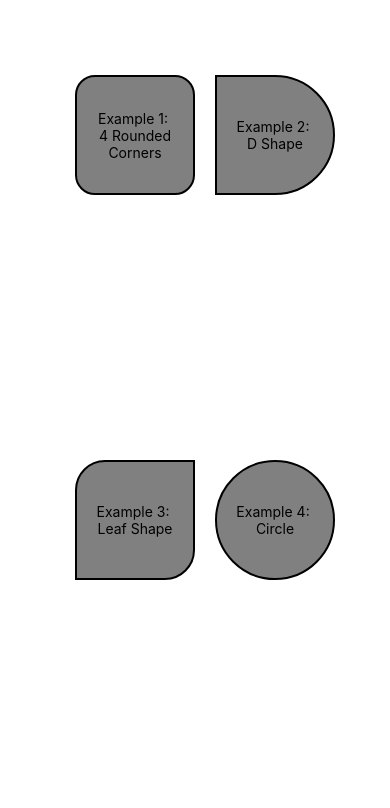
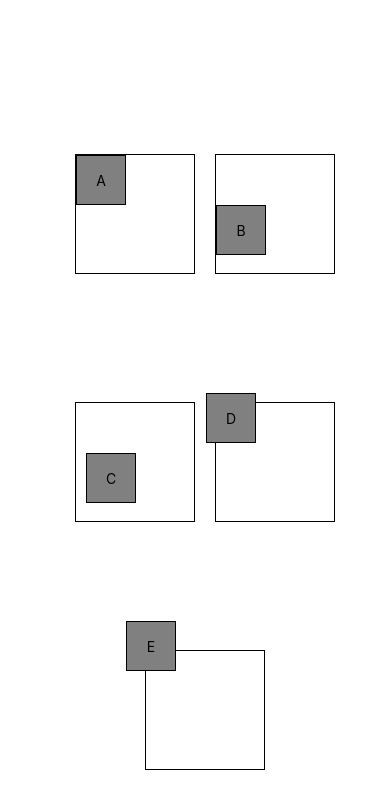
Before and after one commit to KalaiselvanSivakumar/Tutorial-Book-RN-Styling, a React Native app: screen / in a window 390 px wide. Shown: the top 808 px of the page. Built offline with nearby package versions, Linux system fonts and the light colour scheme.

Commit message:
RN - Styling: Margin properties and combinations

```diff
--- a/App.js
+++ b/App.js
@@ -7,7 +7,8 @@
  */
 
 import React from 'react';
-import BorderRadiusCombinations from './app/style-properties/BorderRadiusCombinations';
+import MarginCombinations from './app/style-properties/MarginCombinations';
+// import BorderRadiusCombinations from './app/style-properties/BorderRadiusCombinations';
 // import BorderCombinations from './app/style-properties/BorderCombinations';
 // import { SafeAreaView, ScrollView } from 'react-native';
 // import ThemeBox from './app/themes/ThemeBox';
@@ -28,7 +29,8 @@ const App = () => {
     // </SafeAreaView>
 
     // <BorderCombinations />
-    <BorderRadiusCombinations />
+    // <BorderRadiusCombinations />
+    <MarginCombinations />
     // <ProfileCard />
   );
 };
--- a/app/style-properties/BorderRadiusCombinations.js
+++ b/app/style-properties/BorderRadiusCombinations.js
@@ -24,7 +24,7 @@ const ContainerComponent = props => (
   <View style={[styles.box, props.style]}>{props.children}</View>
 );
 
-const CenteredText = props => (
+export const CenteredText = props => (
   <Text style={styles.centered}>{props.children}</Text>
 );
 
--- /dev/null
+++ b/app/style-properties/MarginCombinations.js
@@ -0,0 +1,64 @@
+import React from 'react';
+import { StyleSheet, View } from 'react-native';
+import { CenteredText } from './BorderRadiusCombinations';
+
+const MarginCombinations = () => (
+  <View style={styles.container}>
+    <View style={styles.blockContainer}>
+      <ContainerComponent>
+        <CenteredText>A</CenteredText>
+      </ContainerComponent>
+    </View>
+    <View style={styles.blockContainer}>
+      <ContainerComponent style={{ marginTop: 50 }}>
+        <CenteredText>B</CenteredText>
+      </ContainerComponent>
+    </View>
+    <View style={styles.blockContainer}>
+      <ContainerComponent style={{ marginTop: 50, marginLeft: 10 }}>
+        <CenteredText>C</CenteredText>
+      </ContainerComponent>
+    </View>
+    <View style={styles.blockContainer}>
+      <ContainerComponent style={{ marginTop: -10, marginLeft: -10 }}>
+        <CenteredText>D</CenteredText>
+      </ContainerComponent>
+    </View>
+    <View style={styles.blockContainer}>
+      <ContainerComponent style={{ marginTop: -30, marginLeft: -20 }}>
+        <CenteredText>E</CenteredText>
+      </ContainerComponent>
+    </View>
+  </View>
+);
+
+const ContainerComponent = props => (
+  <View style={[styles.box, props.style]}>{props.children}</View>
+);
+
+const styles = StyleSheet.create({
+  container: {
+    flex: 1,
+    alignItems: 'center',
+    justifyContent: 'center',
+    flexDirection: 'row',
+    flexWrap: 'wrap',
+    marginTop: 100,
+  },
+  blockContainer: {
+    borderWidth: 1,
+    width: 120,
+    height: 120,
+    marginLeft: 20,
+    marginBottom: 20,
+  },
+  box: {
+    width: 50,
+    height: 50,
+    backgroundColor: 'grey',
+    borderWidth: 1,
+    justifyContent: 'center',
+  },
+});
+
+export default MarginCombinations;
```
